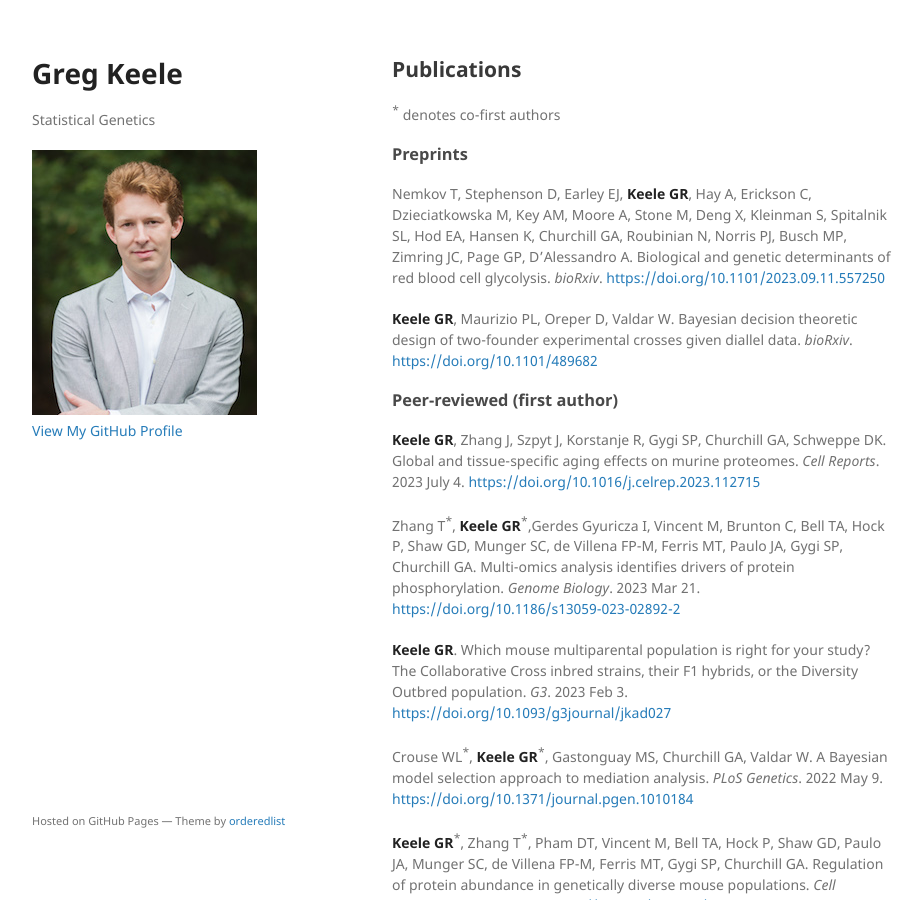
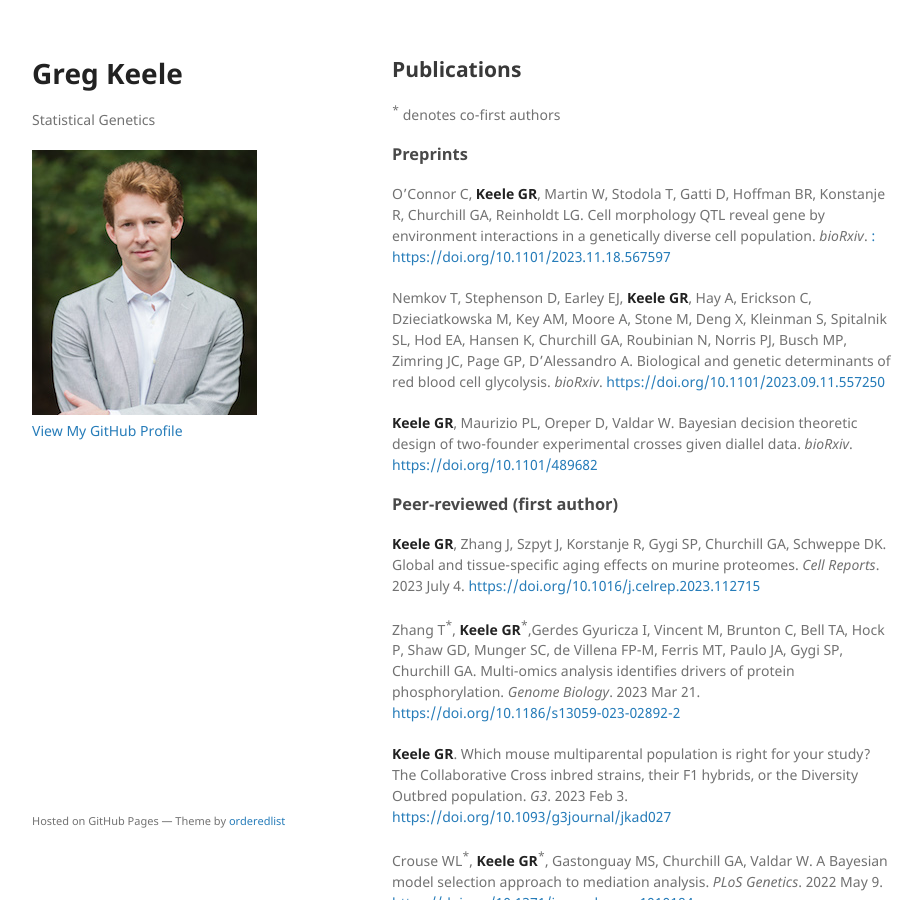
Before and after one commit to gkeele/gkeele.github.io, a Jekyll site: the page built from publications.md, in a window 1280 px wide and 900 px high. Shown: the whole window, without its empty margins (178-1100 px from the left). Built offline with Jekyll 4.4.1, drawn with Linux system fonts in a browser that asks for light colours; our own code applies the rules of GitHub Pages for plain Markdown files.

Commit message:
Added Callan's biorxiv

```diff
--- a/publications.md
+++ b/publications.md
@@ -7,9 +7,11 @@ layout: default
 
 ### Preprints
 
-Nemkov T, Stephenson D, Earley EJ, **Keele GR**, Hay A, Erickson C, Dzieciatkowska M, Key AM, Moore A, Stone M, Deng X, Kleinman S, Spitalnik SL, Hod EA, Hansen K, Churchill GA, Roubinian N, Norris PJ, Busch MP, Zimring JC, Page GP, D'Alessandro A. Biological and genetic determinants of red blood cell glycolysis. *bioRxiv*. [https://doi.org/10.1101/2023.09.11.557250](https://www.biorxiv.org/content/10.1101/2023.09.11.557250v1)
+O'Connor C, **Keele GR**, Martin W, Stodola T, Gatti D, Hoffman BR, Konstanje R, Churchill GA, Reinholdt LG. Cell morphology QTL reveal gene by environment interactions in a genetically diverse cell population. *bioRxiv*. [: https://doi.org/10.1101/2023.11.18.567597](: https://doi.org/10.1101/2023.11.18.567597)
 
-**Keele GR**, Maurizio PL, Oreper D, Valdar W. Bayesian decision theoretic design of two-founder experimental crosses given diallel data. *bioRxiv*. [https://doi.org/10.1101/489682](https://www.biorxiv.org/content/10.1101/489682)
+Nemkov T, Stephenson D, Earley EJ, **Keele GR**, Hay A, Erickson C, Dzieciatkowska M, Key AM, Moore A, Stone M, Deng X, Kleinman S, Spitalnik SL, Hod EA, Hansen K, Churchill GA, Roubinian N, Norris PJ, Busch MP, Zimring JC, Page GP, D'Alessandro A. Biological and genetic determinants of red blood cell glycolysis. *bioRxiv*. [https://doi.org/10.1101/2023.09.11.557250](https://doi.org/10.1101/2023.09.11.557250)
+
+**Keele GR**, Maurizio PL, Oreper D, Valdar W. Bayesian decision theoretic design of two-founder experimental crosses given diallel data. *bioRxiv*. [https://doi.org/10.1101/489682](https://doi.org/10.1101/489682)
 
 ### Peer-reviewed (first author)
 
```
